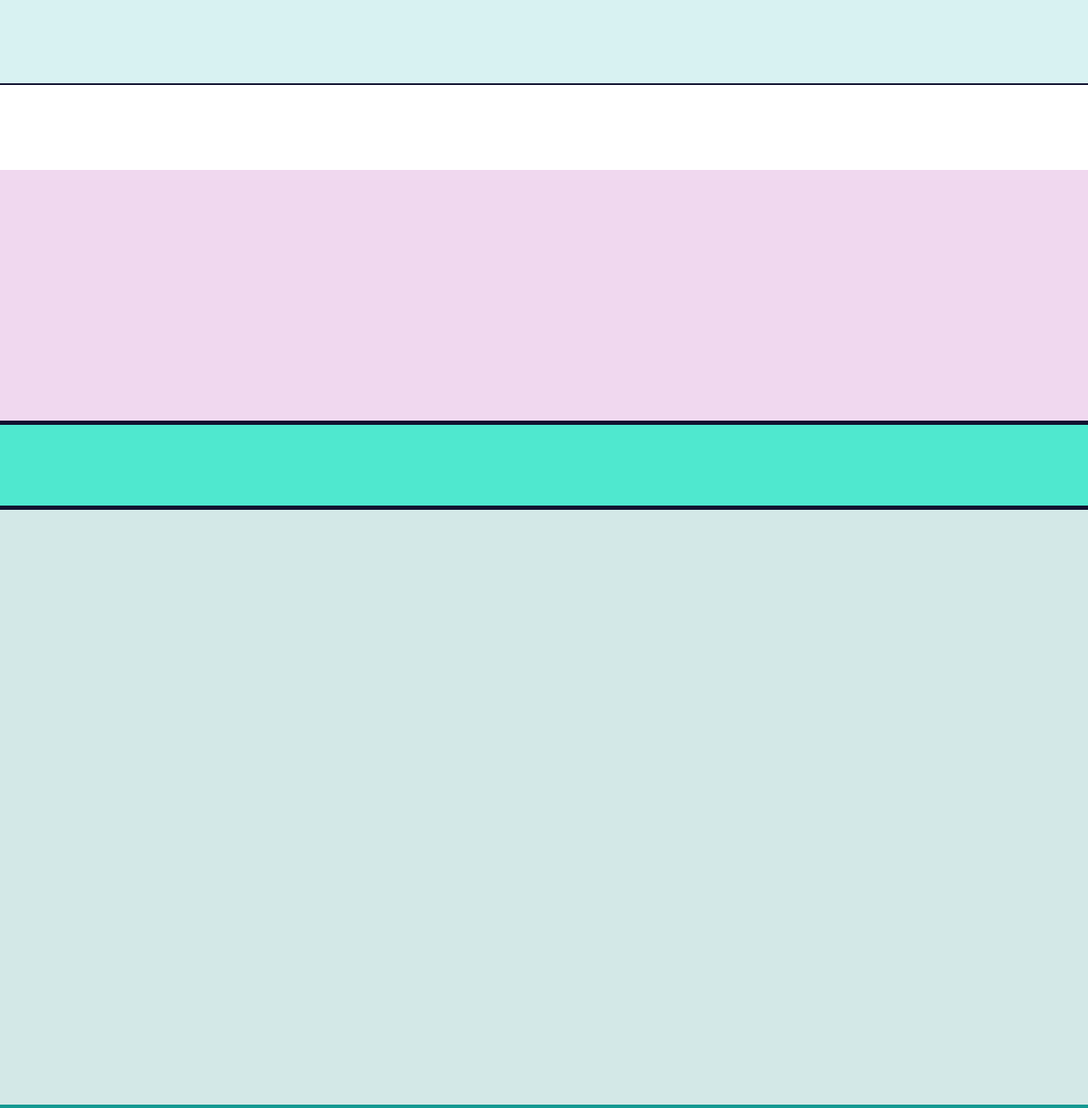
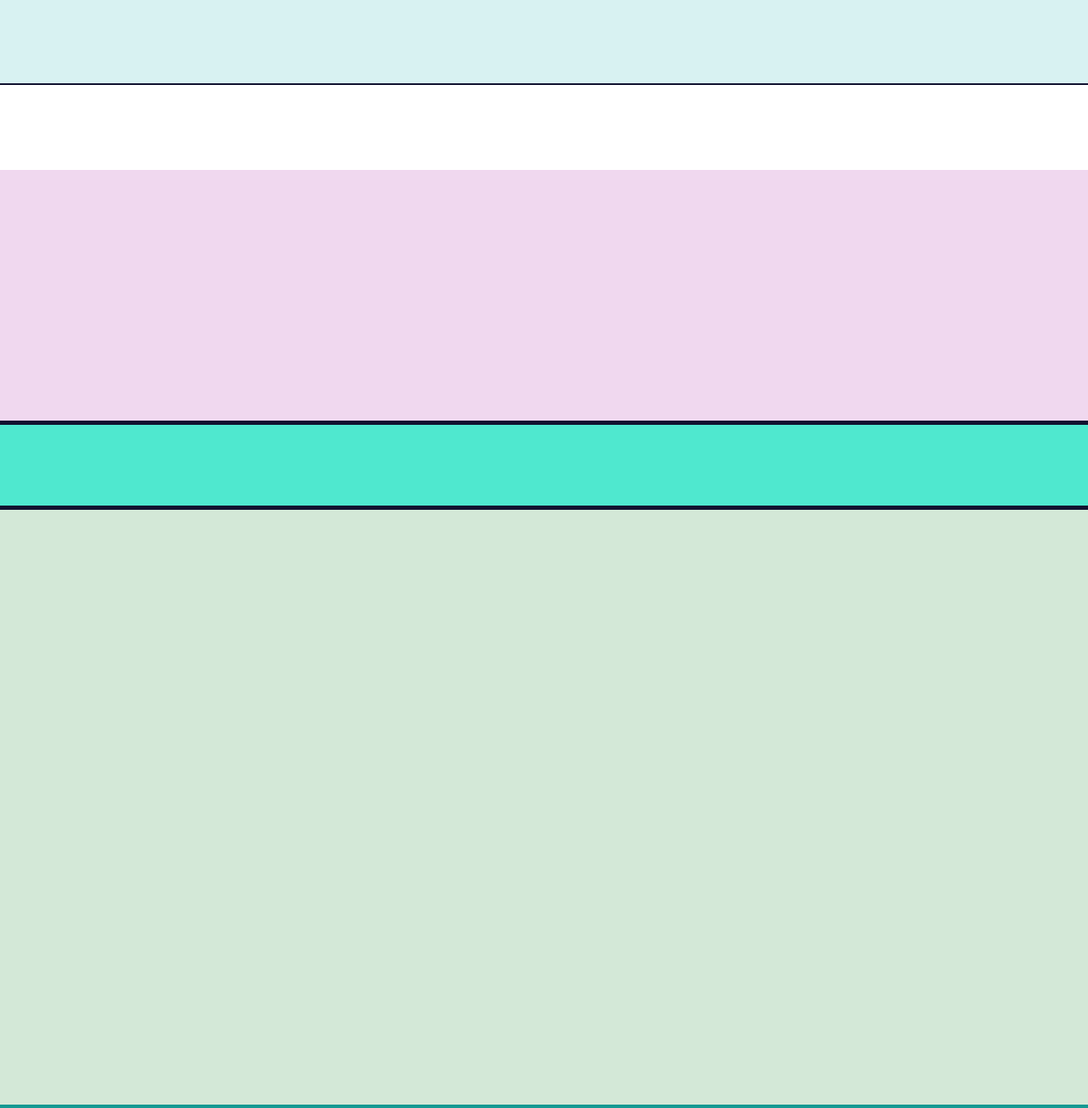
Before and after one commit to Giovanni2310/htmlcss-hubspot, a plain HTML site: page index.html in a window 1280 px wide. Shown: the top 1304 px of the page at 85% size. Drawn offline with Linux system fonts and the light colour scheme.

Commit message:
modifica blocchi

```diff
--- a/css/master.css
+++ b/css/master.css
@@ -3,6 +3,11 @@
   padding: 0;
   box-sizing: border-box;
 }
+
+.conteiner {
+
+}
+
 
 .row::after {
   content: '''';
@@ -10,49 +15,103 @@
   clear: both;
 }
 
+.col {
+  float: left;
+}
+
+
 .login {
-  height: 100px;
+  width: 50%;
+}
+
+.h-100 {
+  height: 100px
+}
+
+.row .login {
   background-color: #D8F2F2;
   border-bottom: 2px solid #111230;
 }
 
 
 .nav {
-  height: 100px;
+  width: 100%;
+}
+
+.row .nav {
   background-color: white;
 }
 
+
 .freetools {
-  height: 300px;
-  width: 100%;
+  width: 100%
+}
+
+.h-300 {
+  height: 300px
+}
+
+.row .freetools {
   background-color: #F0D8EF;
   border-bottom: 5px solid #111230;
-
 }
 
-.separatore {
-  height: 100px;
+
+.separator {
+  width: 100%
+}
+
+.row .separator {
   background-color: #4FE8CF;
   border-bottom: 5px solid #111230;
 }
 
 
 .learn-more {
-  height: 700px;
-  background-color: #D3E8E7;
+  width: 100%
 }
 
+.h-700 {
+  height: 700px
+}
+
+.row .learn-more {
+  background-color: #D3E8D7;
+}
+
+
+
 .tabella {
+  width: 100%;
+}
+
+.h-400 {
   height: 400px;
+}
+
+.row .tabella {
   background-color: #149992;
 }
 
+
+
 .sponsor {
-  height: 400px;
+  width: 100%
+}
+
+.row .sponsor {
   background-color: #EDF2F2;
 }
 
+
 .footer {
+  width: 100%;
+}
+
+.h-350 {
   height: 350px;
-  background-color: #191E4A;
 }
+
+.row .footer {
+  background-color: #111230;
+}
--- a/index.html
+++ b/index.html
@@ -7,50 +7,44 @@
     <title>Hubspot</title>
   </head>
   <body>
-       <!-- classe delle righe -->
-    <div class= "row">
+    <div class="conteiner">
+      <!-- classe delle righe -->
+      <div class="row">
 
-      <!-- menu a tendina e buttom -->
-      <div class="row login">
+        <!-- menu a tendina e buttons -->
+        <div class="col login h-100"></div>
+        <div class="col login h-100"></div>
 
-      </div>
+        <!-- logo e menù navigazione -->
 
-      <!-- logo e menu navigazione -->
-      <div class="row nav">
+       <div class="col nav h-100"></div>
 
-      </div>
+       <!-- gethubspotfreebutton e people image -->
+       <div class="col freetools h-300"></div>
 
-      <!-- gethubspotfree button e people image -->
-      <div class="row freetools">
+       <!-- separatore -->
+       <div class="col separator h-100"></div>
 
-      </div>
+       <!-- logo box e colonne -->
+       <div class="col learn-more h-700"></div>
 
-      <!-- riga separatrice -->
-      <div class="row separatore">
+       <!-- tabella -->
+       <div class="col tabella h-400"></div>
 
-      </div>
+       <!-- sponsor e immagine -->
+       <div class="col sponsor h-400"></div>
 
-      <!-- logo, box e colonne -->
-      <div class="row learn-more">
+       <!-- colonne e footer -->
+       <div class="col footer h-350"></div>
 
-      </div>
 
-      <!-- tabella -->
-      <div class="row tabella">
 
-      </div>
 
-      <!-- sponsor e immagine -->
-      <div class="row sponsor">
-
-      </div>
-
-      <!-- colonne e footer -->
-      <div class="row footer">
 
       </div>
 
     </div>
 
+
   </body>
 </html>
```
